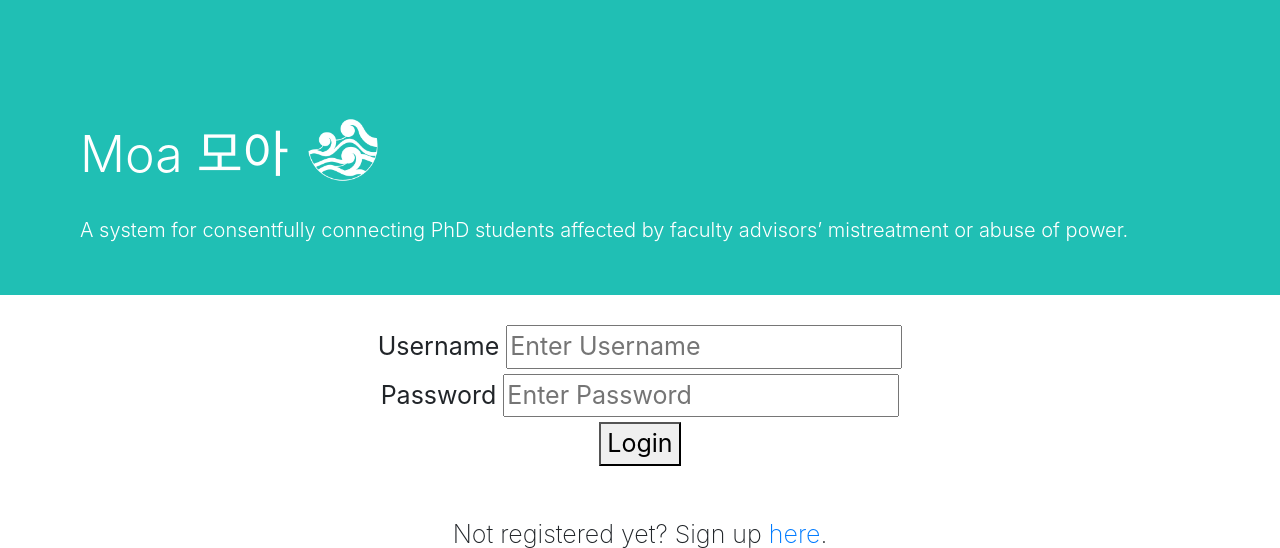
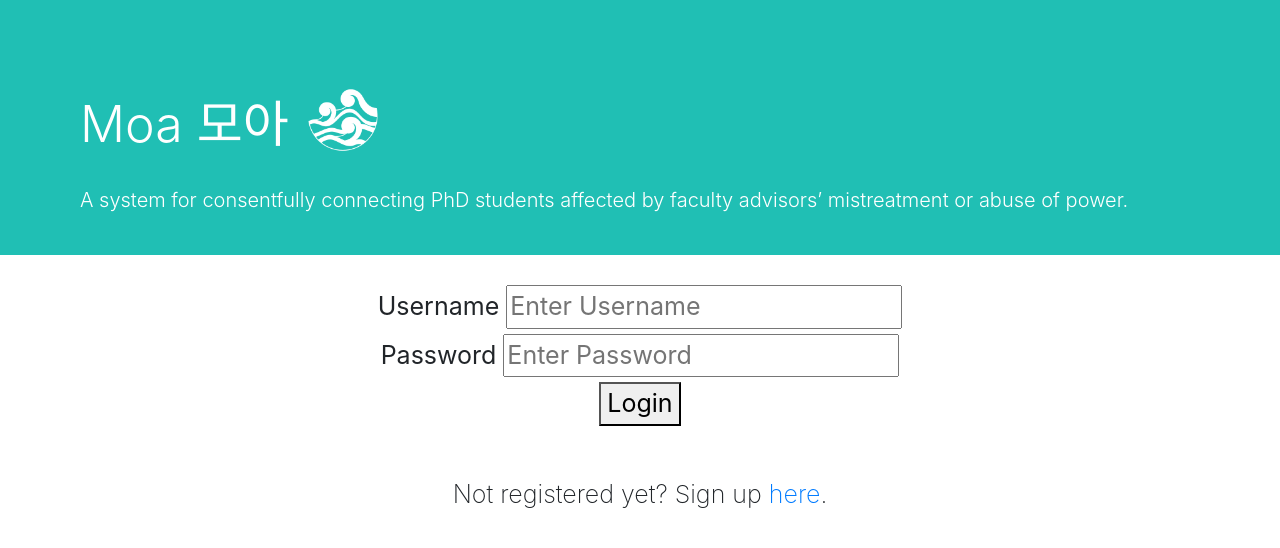
Before and after one commit to trusttri/moa, a Django app: page / in a window 1280 px wide. Shown: the top 548 px of the page. Run offline with Django 4.2, Linux system fonts and the light colour scheme; some libraries are stand-ins or nearby versions.

Commit message:
minor padding fix

```diff
--- a/moa/core/static/core/style.css
+++ b/moa/core/static/core/style.css
@@ -24,8 +24,8 @@
 }
 
 .description {
-	margin-top: 50px;
-	margin-bottom: 50px;
+	margin-top: 30px;
+	margin-bottom: 30px;
 	font-size: 20px;
 }
 
@@ -54,8 +54,8 @@
 
 .intro-section .section-description{
 	background: #20bfb4;
-	padding-top: 50px;
-	padding-bottom: 20px;
+	padding-top: 20px;
+	padding-bottom: 10px;
 	color: white;
 }
 
```
